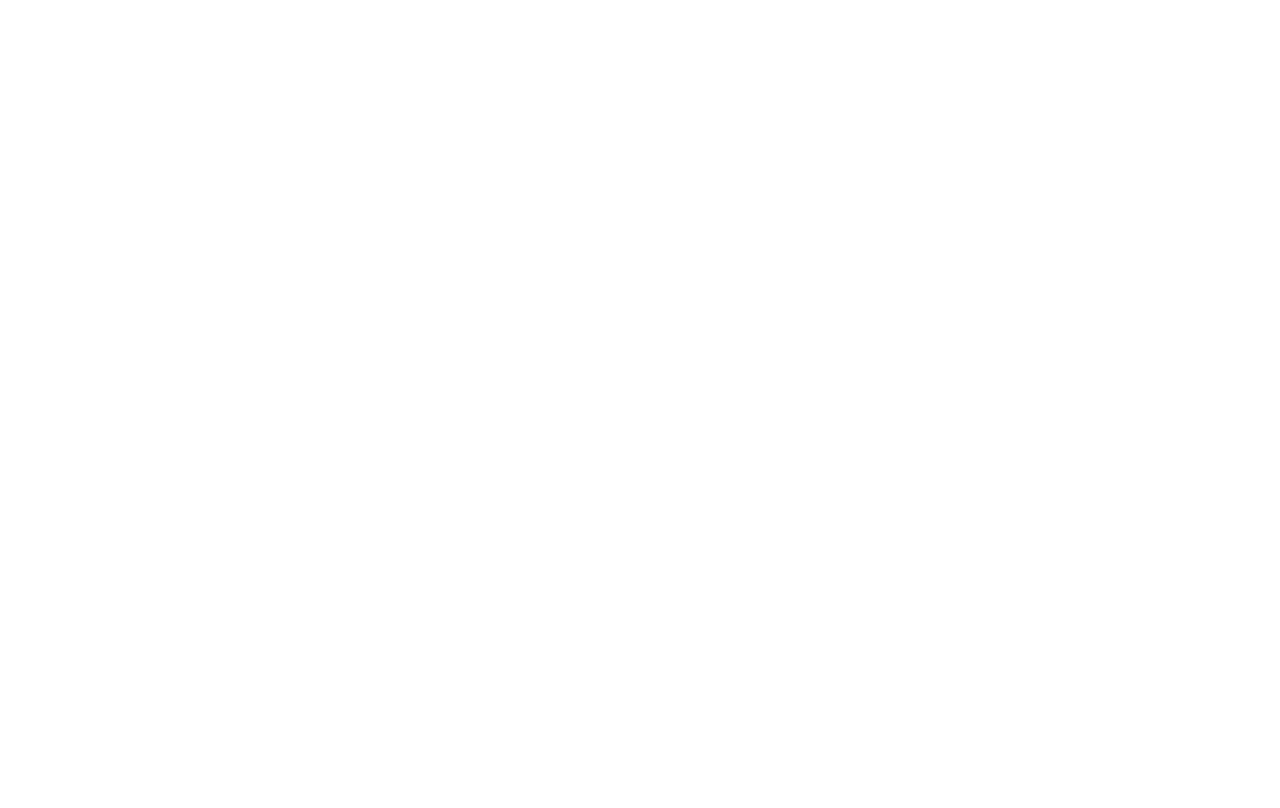
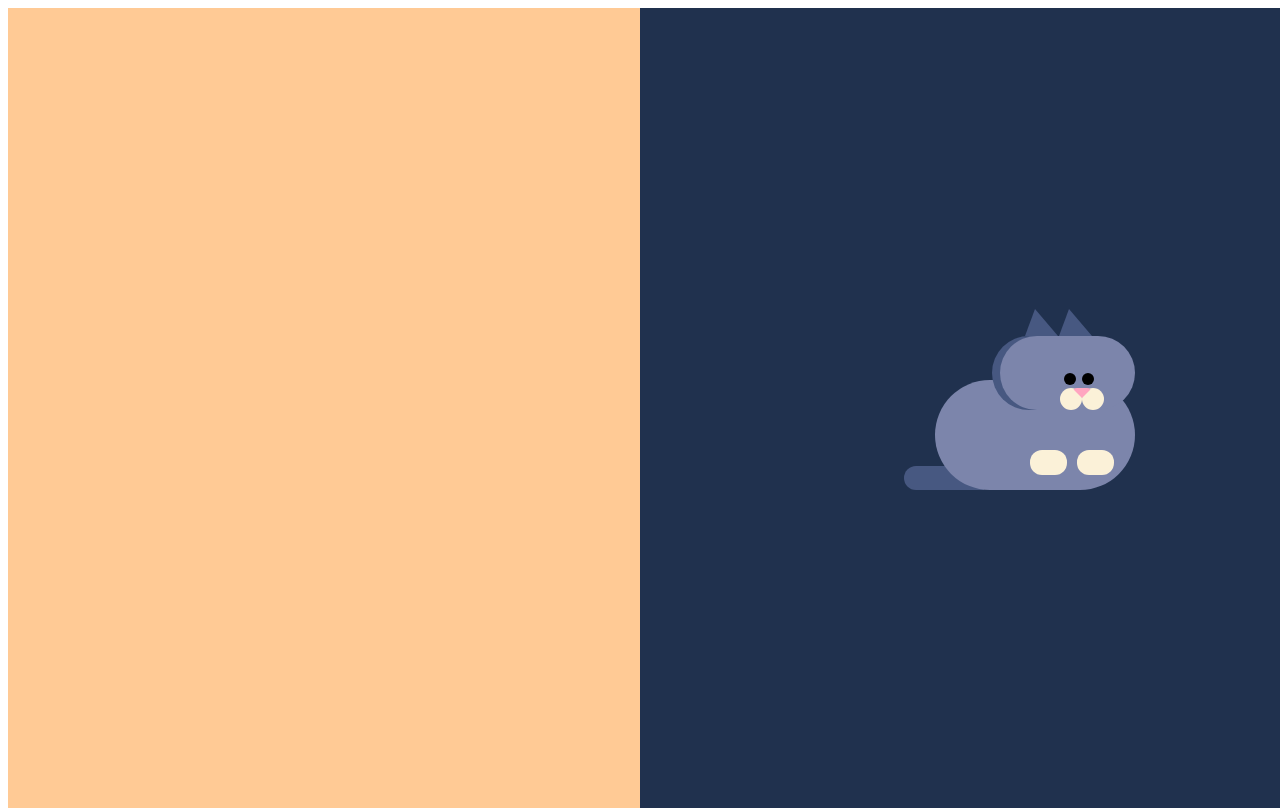
Before and after one commit to leemj0948/chatbot, a React (Vite) app: page /bg in a window 1280 px wide. Before the commit this address had no page. Built offline with nearby package versions, Linux system fonts and the light colour scheme.

Commit message:
add: 배경 고양이 만들기

```diff
--- a/src/App.tsx
+++ b/src/App.tsx
@@ -1,6 +1,7 @@
 import { QueryClient, QueryClientProvider } from "react-query";
 import ChatMain from "./components/ChatMain";
 import LandingPage from "./components/LandingPage";
+import ChatBg from "./components/ChatBg";
 import { BrowserRouter, Route, Routes } from "react-router-dom";
 
 function App() {
@@ -11,6 +12,7 @@
                 <Routes>
                     <Route path="/" element={<LandingPage />} />
                     <Route path="/catbot" element={<ChatMain />} />
+                    <Route path="bg" element={<ChatBg />} />
                 </Routes>
             </BrowserRouter>
         </QueryClientProvider>
--- /dev/null
+++ b/src/components/ChatBg.tsx
@@ -0,0 +1,190 @@
+import styled, { StyledComponent } from "styled-components";
+interface namedColor {
+    peach: "#FFCA95";
+    grape: "#7C85AB";
+    darkpurple: " #475881";
+    navy: "#20314E";
+    pink: "#FFA5C0";
+    cream: " #FBF1D8";
+    orange: " #FFA852";
+    darkorange: " #F07E42";
+    [color: string]: string;
+}
+const ChatBg = () => {
+    const namedColors: namedColor = {
+        peach: "#FFCA95",
+        grape: "#7C85AB",
+        darkpurple: " #475881",
+        navy: "#20314E",
+        pink: "#FFA5C0",
+        cream: " #FBF1D8",
+        orange: " #FFA852",
+        darkorange: " #F07E42",
+    };
+
+    return (
+        <Body>
+            <Left peach={namedColors.peach} />
+            <Right navy={namedColors.navy} />
+            <CatL>
+                <EarsL darkpurple={namedColors.darkpurple} />
+                <HeadL
+                    darkpurple={namedColors.darkpurple}
+                    grape={namedColors.grape}>
+                    <EyesL />
+                    <NoseL cream={namedColors.cream} pink={namedColors.pink} />
+                </HeadL>
+                <BodyL grape={namedColors.grape}>
+                    <Paw1L cream={namedColors.cream} />
+                    <Paw2L cream={namedColors.cream} />
+                </BodyL>
+                <TailL darkpurple={namedColors.darkpurple} />
+            </CatL>
+        </Body>
+    );
+};
+const Body = styled.section`
+    margin: 0;
+    padding: 0;
+`;
+const Left = styled.div<namedColor>`
+    position: absolute;
+    height: 100%;
+    width: 50%;
+    background: ${(props) => props.peach};
+`;
+const Right = styled.div<namedColor>`
+    position: absolute;
+    left: 50%;
+    height: 100%;
+    width: 50%;
+    background: ${(props) => props.navy};
+`;
+const CatL = styled.div`
+    height: 182px;
+    width: 200px;
+    position: absolute;
+    top: 50%;
+    right: 145px;
+    transform: translate(0, -50%);
+`;
+const EarsL = styled.div<namedColor>`
+    height: 0;
+    width: 0;
+    position: relative;
+    left: 90px;
+    border-bottom: 27px solid ${(props) => props.darkpurple};
+    border-left: 10px solid transparent;
+    border-right: 23px solid transparent;
+    &::before {
+        display: block;
+        content: "";
+        height: 0;
+        width: 0;
+        position: relative;
+        left: 24px;
+        border-bottom: 27px solid ${(props) => props.darkpurple};
+        border-left: 10px solid transparent;
+        border-right: 23px solid transparent;
+    }
+`;
+const HeadL = styled.div<{ darkpurple: string; grape: string }>`
+    height: 74px;
+    width: 135px;
+    position: relative;
+    left: 65px;
+    z-index: 2;
+    box-shadow: -8px 0 0 ${(props) => props.darkpurple};
+    border-radius: 37px;
+    background: ${(props) => props.grape};
+`;
+const EyesL = styled.div`
+    height: 12px;
+    width: 12px;
+    position: relative;
+    top: 37px;
+    left: 64px;
+    border-radius: 100%;
+    animation: 9s catRead infinite;
+    background: black;
+    &::before {
+        display: block;
+        content: "";
+        height: 12px;
+        width: 12px;
+        position: relative;
+        left: 18px;
+        border-radius: 100%;
+        background: black;
+    }
+`;
+const NoseL = styled.div<{ cream: string; pink: string }>`
+    height: 22px;
+    width: 22px;
+    position: relative;
+    top: 40px;
+    left: 60px;
+    border-radius: 20px;
+    background: ${(props) => props.cream};
+    &::before {
+        display: block;
+        content: "";
+        height: 22px;
+        width: 22px;
+        position: relative;
+        left: 22px;
+        border-radius: 20px;
+        background: ${(props) => props.cream};
+    }
+    &::after {
+        display: block;
+        content: "";
+        height: 0;
+        width: 0;
+        position: relative;
+        top: -22px;
+        left: 12px;
+        border-radius: 10px;
+        border-top: 10px solid ${(props) => props.pink};
+        border-left: 10px solid transparent;
+        border-right: 10px solid transparent;
+    }
+`;
+const BodyL = styled.div<{ grape: string }>`
+    height: 110px;
+    width: 200px;
+    position: relative;
+    top: -30px;
+    z-index: 1;
+    border-radius: 55px;
+    background: ${(props) => props.grape};
+`;
+const Paw1L = styled.div<namedColor>`
+    height: 25px;
+    width: 37px;
+    position: relative;
+    top: 70px;
+    left: 95px;
+    border-radius: 12px;
+    animation: 9s catLeftType infinite;
+    background: ${(props) => props.cream};
+`;
+const Paw2L = styled(Paw1L)`
+    top: 45px;
+    left: 142px;
+`;
+const TailL = styled.div<namedColor>`
+    height: 24px;
+    width: 80px;
+    position: relative;
+    top: -54px;
+    left: -31px;
+    z-index: 0;
+    border-radius: 17px 0 0 17px;
+    background: ${(props) => props.darkpurple};
+`;
+const LaptopL = styled.div``;
+const ScreenL = styled.div``;
+const KeyboardL = styled.div``;
+
+export default ChatBg;
```
